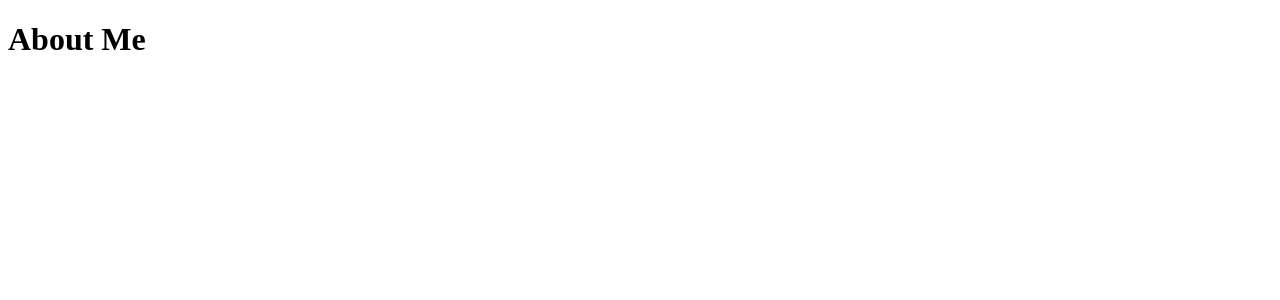
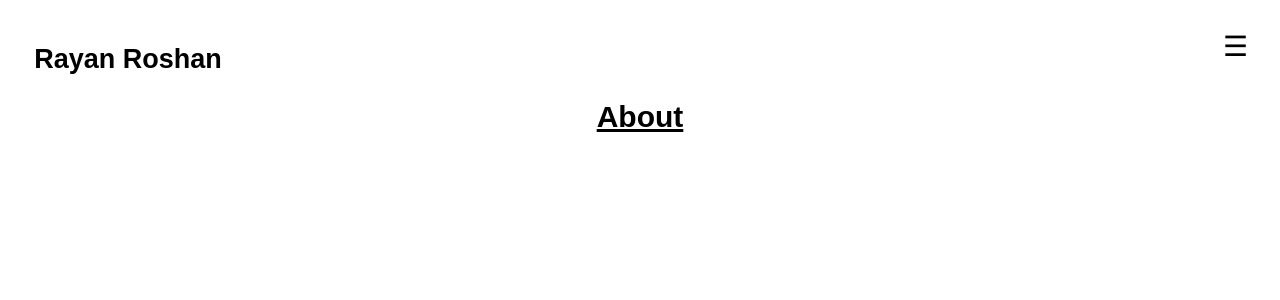
Before and after one commit to Rayan-Roshan21/Rayan_Roshan_website, a React (Vite) app in the folder Rayan_Roshan_Website/: page /about in a window 1280 px wide. Shown: the top 300 px of the page. Built offline with nearby package versions, Linux system fonts and the light colour scheme.

Commit message:
Started the about page.

```diff
--- a/Rayan_Roshan_Website/src/Pages/About.jsx
+++ b/Rayan_Roshan_Website/src/Pages/About.jsx
@@ -1,4 +1,14 @@
+import Sidebar from '../Sidebar/Sidebar';
+import '../Pages_CSS/About.css';
 function About() {
-  return <h1>About Me</h1>;
+  return (
+    <><div>
+      <Sidebar />
+      <h1 className="name">Rayan Roshan</h1>
+    </div>
+    <div>
+      <h2 className='title'>About</h2>
+      </div></>
+  );
 }
 export default About;
--- /dev/null
+++ b/Rayan_Roshan_Website/src/Pages_CSS/About.css
@@ -0,0 +1,22 @@
+.name {
+  position: fixed;
+  top: 26px;
+  left: 10%;
+  transform: translateX(-50%);
+  font-family: Arial, Helvetica, sans-serif;
+  text-align: center;
+  font-size: 27px;
+  z-index: 1200;
+}
+
+.title {
+    position: fixed;
+    top: 75px;
+    left: 50%;
+    transform: translateX(-50%);
+    font-family: Arial, Helvetica, sans-serif;
+    text-align: center;
+    font-size: 30px;
+    z-index: 1200;
+    text-decoration: underline;
+}
```
